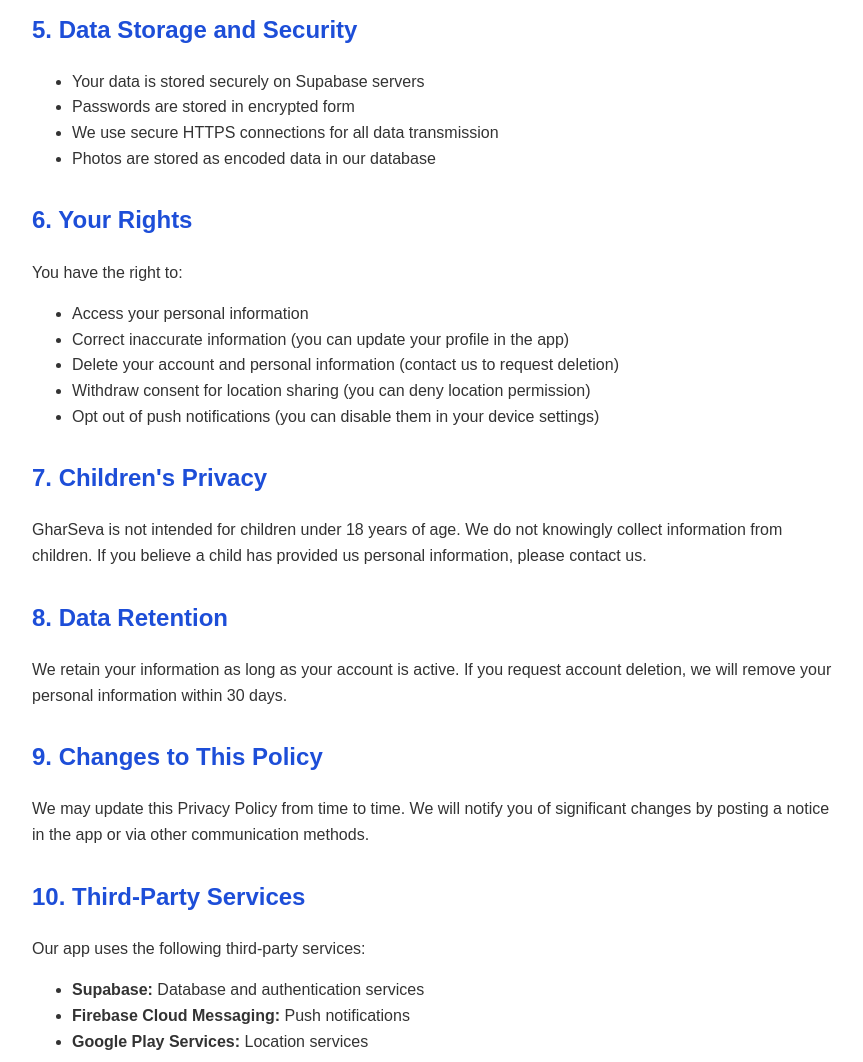
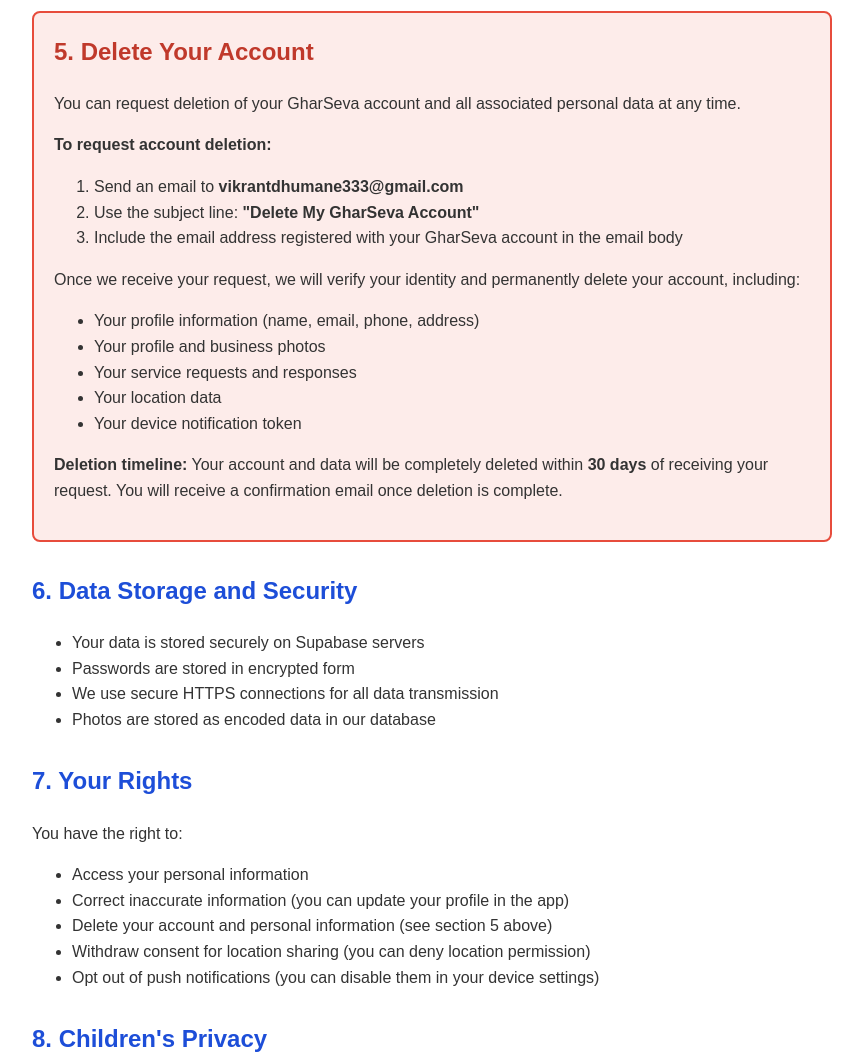
Before and after one commit to vdhumane/gharseva-privacy-policy, a plain HTML site: page index.html in a window 1280 px wide. Shown: the part 1740-2802 px from the top of the page, without its empty margins (208-1071 px from the left). Drawn offline with Linux system fonts and the light colour scheme.

Commit message:
Update index.html

```diff
--- a/index.html
+++ b/index.html
@@ -9,6 +9,8 @@
 h1{color:#2563EB;border-bottom:3px solid #2563EB;padding-bottom:10px}
 h2{color:#1D4ED8;margin-top:30px}
 .updated{background:#E3F2FD;padding:10px;border-radius:5px;font-style:italic}
+.delete{background:#FDECEA;border:2px solid #E74C3C;padding:20px;border-radius:8px;margin-top:30px}
+.delete h2{color:#C0392B;margin-top:0}
 </style>
 </head>
 <body>
@@ -74,7 +76,27 @@
 <li><strong>With service providers (infrastructure):</strong> We use Supabase (database and authentication) and Firebase (push notifications) to operate our services</li>
 </ul>
 
-<h2>5. Data Storage and Security</h2>
+<div class="delete">
+<h2>5. Delete Your Account</h2>
+<p>You can request deletion of your GharSeva account and all associated personal data at any time.</p>
+<p><strong>To request account deletion:</strong></p>
+<ol>
+<li>Send an email to <strong>vikrantdhumane333@gmail.com</strong></li>
+<li>Use the subject line: <strong>"Delete My GharSeva Account"</strong></li>
+<li>Include the email address registered with your GharSeva account in the email body</li>
+</ol>
+<p>Once we receive your request, we will verify your identity and permanently delete your account, including:</p>
+<ul>
+<li>Your profile information (name, email, phone, address)</li>
+<li>Your profile and business photos</li>
+<li>Your service requests and responses</li>
+<li>Your location data</li>
+<li>Your device notification token</li>
+</ul>
+<p><strong>Deletion timeline:</strong> Your account and data will be completely deleted within <strong>30 days</strong> of receiving your request. You will receive a confirmation email once deletion is complete.</p>
+</div>
+
+<h2>6. Data Storage and Security</h2>
 <ul>
 <li>Your data is stored securely on Supabase servers</li>
 <li>Passwords are stored in encrypted form</li>
@@ -82,26 +104,26 @@
 <li>Photos are stored as encoded data in our database</li>
 </ul>
 
-<h2>6. Your Rights</h2>
+<h2>7. Your Rights</h2>
 <p>You have the right to:</p>
 <ul>
 <li>Access your personal information</li>
 <li>Correct inaccurate information (you can update your profile in the app)</li>
-<li>Delete your account and personal information (contact us to request deletion)</li>
+<li>Delete your account and personal information (see section 5 above)</li>
 <li>Withdraw consent for location sharing (you can deny location permission)</li>
 <li>Opt out of push notifications (you can disable them in your device settings)</li>
 </ul>
 
-<h2>7. Children's Privacy</h2>
+<h2>8. Children's Privacy</h2>
 <p>GharSeva is not intended for children under 18 years of age. We do not knowingly collect information from children. If you believe a child has provided us personal information, please contact us.</p>
 
-<h2>8. Data Retention</h2>
+<h2>9. Data Retention</h2>
 <p>We retain your information as long as your account is active. If you request account deletion, we will remove your personal information within 30 days.</p>
 
-<h2>9. Changes to This Policy</h2>
+<h2>10. Changes to This Policy</h2>
 <p>We may update this Privacy Policy from time to time. We will notify you of significant changes by posting a notice in the app or via other communication methods.</p>
 
-<h2>10. Third-Party Services</h2>
+<h2>11. Third-Party Services</h2>
 <p>Our app uses the following third-party services:</p>
 <ul>
 <li><strong>Supabase:</strong> Database and authentication services</li>
@@ -110,7 +132,7 @@
 </ul>
 <p>These services have their own privacy policies which can be found on their respective websites.</p>
 
-<h2>11. Contact Us</h2>
+<h2>12. Contact Us</h2>
 <p>If you have any questions, concerns, or requests regarding this Privacy Policy, please contact us:</p>
 <ul>
 <li><strong>Email:</strong> vikrantdhumane333@gmail.com</li>
```
